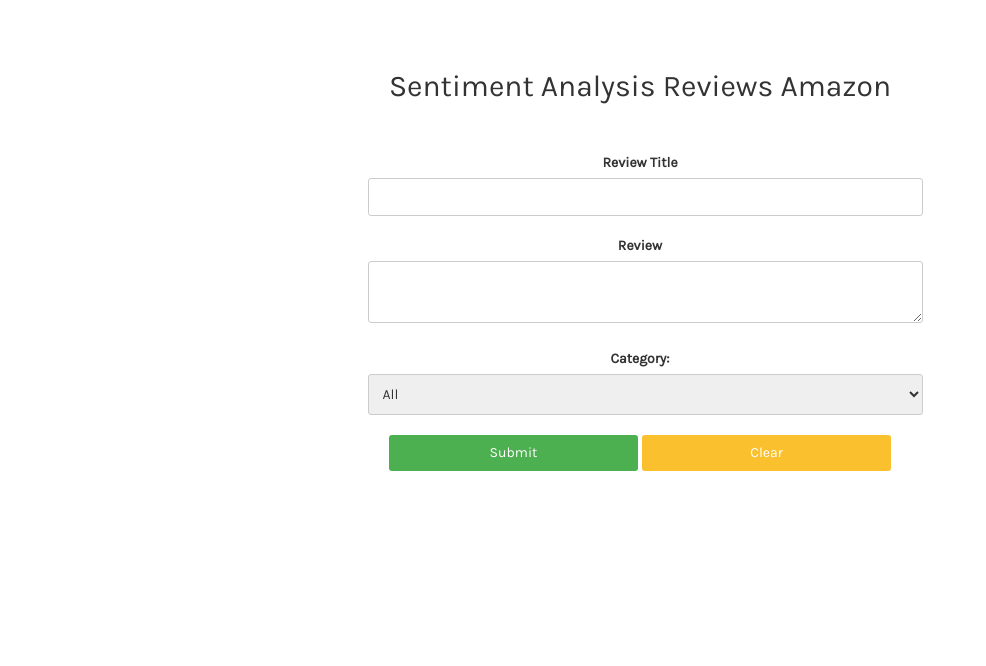
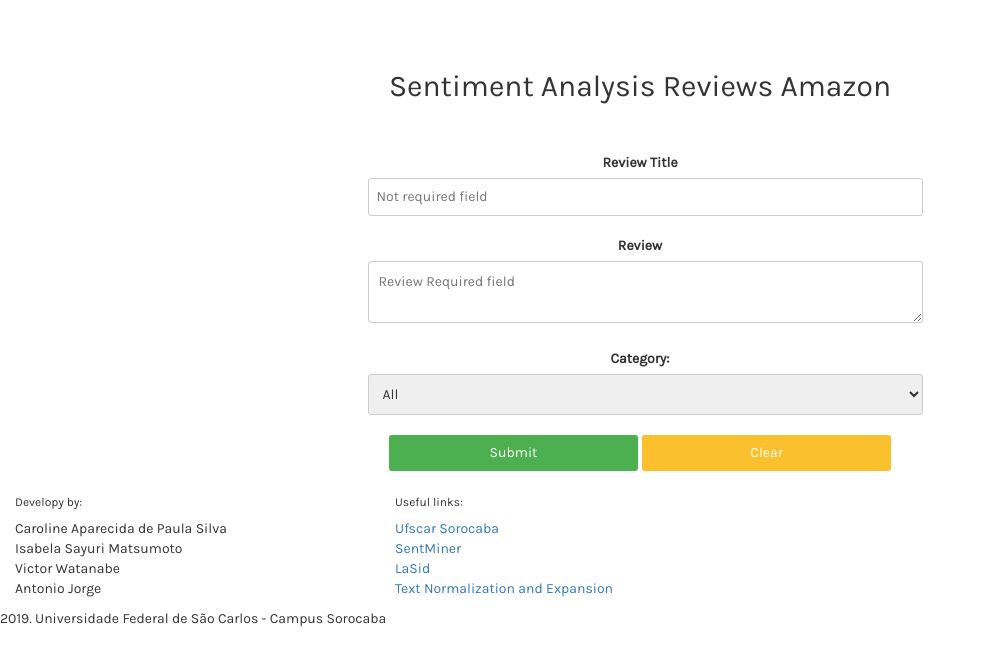
Before and after one commit to carolineap/am, a Flask app: page / in a window 1280 px wide. Shown: the part 71-737 px from the top of the page, without its empty margins (0-986 px from the left). Run offline with Flask 2, Linux system fonts and the light colour scheme; parts of the project's set-up code (start-up, migrations or seed data) failed here and were passed over; some libraries are stand-ins or nearby versions.

Commit message:
Increment front: put modal and footer

```diff
--- a/app/templates/review.html
+++ b/app/templates/review.html
@@ -1,21 +1,16 @@
 <!DOCTYPE html>
 <html lang="pt-BR">
-
-
 	<head>
 		<title>Review Classifier</title>
         <meta charset="utf-8">
         <meta name="viewport" content="width=device-width, initial-scale=1">
-          <link rel="stylesheet" href="https://maxcdn.bootstrapcdn.com/bootstrap/3.3.7/css/bootstrap.min.css">
-          <script src="https://maxcdn.bootstrapcdn.com/bootstrap/3.3.7/js/bootstrap.min.js"></script>
+		<link rel="stylesheet" href="https://maxcdn.bootstrapcdn.com/bootstrap/3.4.0/css/bootstrap.min.css">
+		<script src="https://ajax.googleapis.com/ajax/libs/jquery/3.4.0/jquery.min.js"></script>
+		<script src="https://maxcdn.bootstrapcdn.com/bootstrap/3.4.0/js/bootstrap.min.js"></script>
+		<script src="main.js"></script>
 		<link href="https://fonts.googleapis.com/css?family=Karla&display=swap" rel="stylesheet">
+		<link rel="stylesheet" href="https://cdnjs.cloudflare.com/ajax/libs/font-awesome/4.7.0/css/font-awesome.min.css">
 		<link rel="stylesheet" href="main.css">
-					<script language="javascript" type="text/javascript">
-            $(window).onload(function() {
-               onclick="$('#loading').show();"
-
-            });
-        </script>
 	</head>
 
 	<body>
@@ -31,14 +26,14 @@
 			<h2>Sentiment Analysis Reviews Amazon</h2>
 		</div>
 
-		<form name='form' method="post" class="form-group">
+		<form id="mainForm" name='form' method="post" class="form-group">
 			<div class="row formContainer">
 				<div class="col-sm-3"></div>
 				<div class="col-sm-6" id="form1">
 					<label>Review Title</label>
-					<input name="reviewTitle" type="text" id="reviewTitle">
+					<input name="reviewTitle" type="text" id="reviewTitle" placeholder="Not required field">
 					<label>Review</label>
-					<textarea id="review" name="review" required></textarea>
+					<textarea id="review" name="review" required placeholder="Review Required field"></textarea>
 				</div>
 				<div class="col-sm-3"></div>
 			</div>
@@ -55,25 +50,72 @@
 					</select>
 				</div>
 				<div class="col-sm-3"></div>
-
 			</div>
 			<div class="row formContainer">
 					<div class="col-sm-3"></div>
 					<div class="col-sm-6" id="form3">
-							<button type="submit" class="myBtn" onclick="$('#loading').show();">Submit</button>
+							<button type="button" class="myBtn"
+							data-toggle="modal" data-target="#exampleModal">Submit</button>
 							<button type="reset" class="myBtn" style="background-color: #FBC02D">Clear</button>
 					</div>
 					<div class="col-sm-3"></div>
 				</div>
 		</form>
-		<div id="loading" style="display: none">
+		<div class="modal fade" id="exampleModal" tabindex="-1" role="dialog" aria-labelledby="exampleModalLabel" aria-hidden="true">
+			<div class="modal-dialog" role="document">
+			  <div class="modal-content modalBody">
+				<div class="modal-header">
+					<button type="button" class="close" data-dismiss="modal" aria-label="Close">
+						<span aria-hidden="true">&times;</span>
+					</button>
+				<h3 class="modal-title" id="exampleModalLabel">The Review is:</h3>
+			  </div>
+				<div class="modal-body">
+					<div id="loading" class="typeReview">
 							<i class='fa fa-cog cog1'></i>
 							<i class='fa fa-cog cog2'></i>
+							<h5>Our interns are working on it</h5>
+						</div>
+					<div class="typeReview">
+						<img src="imagens/good-review.png" width="100">
+						<h4>Positive</h4>
+					</div>
+					<div class="typeReview">
+						<img src="imagens/bad-review.png" width="100">
+						<h4>Negative</h4>
+					</div>
+				</div>
+			  </div>
+			</div>
 		  </div>
 
-
-			{{ classe }}
-
+		<footer class="page-footer font-small " style="vertical-align: bottom;">
+			<div class="container text-left text-md-left myfooter row">
+				<div class="col-md-4"><h6>Developy by:</h6>
+					<p>Caroline Aparecida de Paula Silva <br>Isabela Sayuri Matsumoto<br>
+					Victor Watanabe<br>Antonio Jorge</p></div>
+					<div class="col-md-4 links">
+						<h6>Useful links:</h6>
+						<ul class="list-unstyled">
+								<li>
+									<a href="https://www.sorocaba.ufscar.br/">Ufscar Sorocaba</a>
+								</li>
+								<li>
+									<a href="http://lasid.sor.ufscar.br/sentminer/message.php">SentMiner</a>
+								</li>
+								<li>
+									<a href="https://dcomp.sor.ufscar.br/lasid/research/">LaSid</a>
+								</li>
+								<li>
+									<a href="http://lasid.sor.ufscar.br/expansion/static/index.html">Text Normalization and Expansion</a>
+								</li>
+								</ul>
+					</div>
+			</div>
+				<div id="ufscarFooter">
+					<p>2019. Universidade Federal de São Carlos - Campus Sorocaba</p>
+			</div>
+		</footer>
 	</body>
 
 </html>
```
Lines whose indentation alone changed are shown as unchanged.
